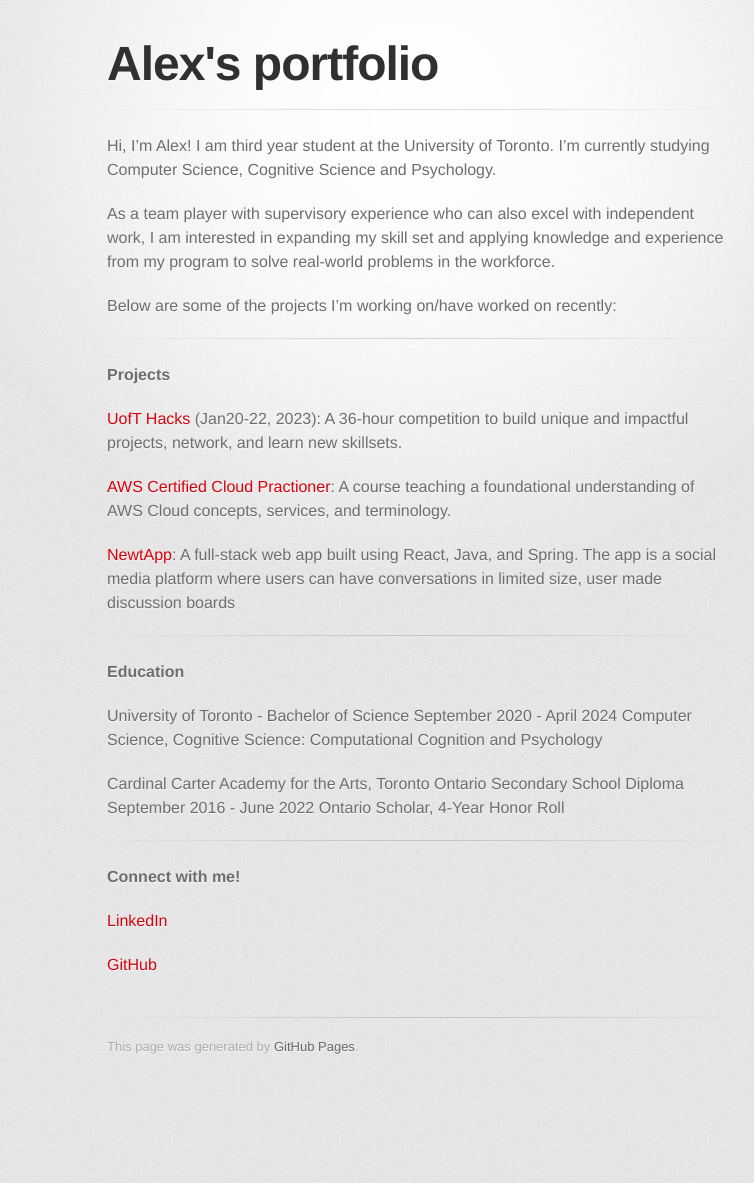
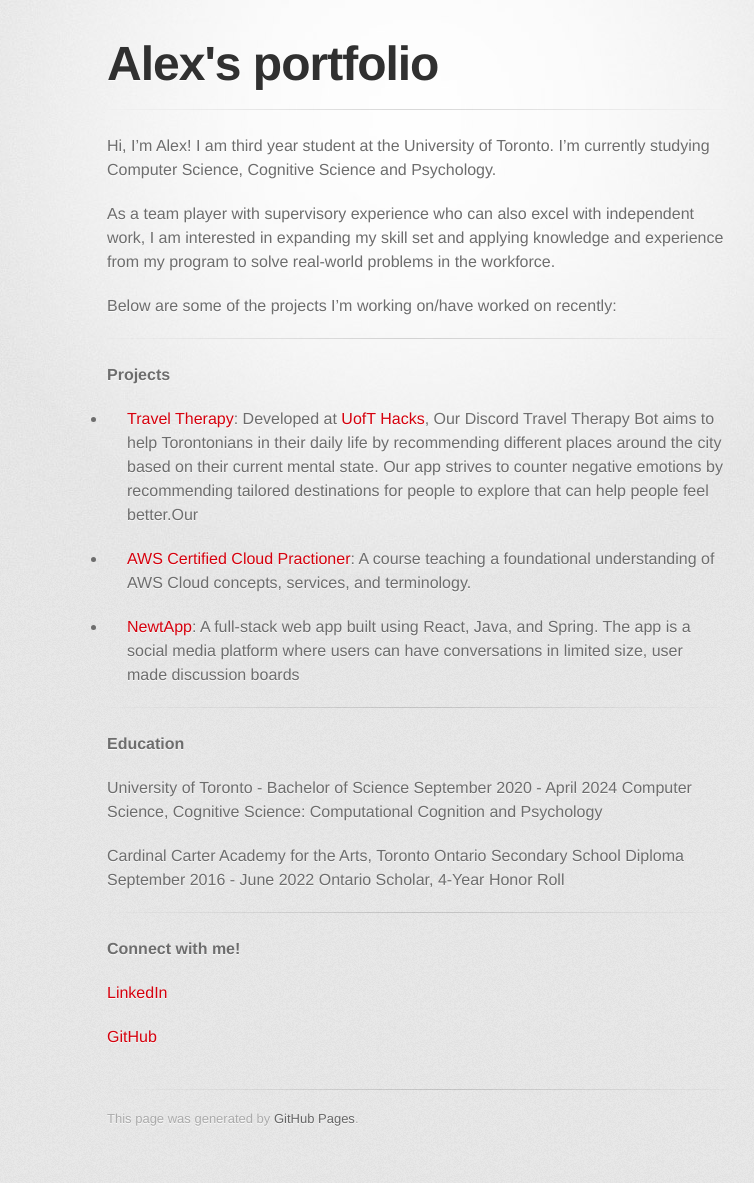
Before and after one commit to alexszokolay/alexszokolay.github.io, a Jekyll site: the page built from index.md, in a window 1280 px wide. Shown: the whole page, without its empty margins (223-977 px from the left). Built offline with Jekyll 4.4.1, drawn with Linux system fonts in a browser that asks for light colours; some web fonts are replaced; our own code applies the rules of GitHub Pages for plain Markdown files; the repository's description, which GitHub fills in, is left out; before the commit the page ends 1111 px from its top, so only the background shows below that.

Commit message:
Update index.md
Add travel therapy thingy

```diff
--- a/index.md
+++ b/index.md
@@ -9,11 +9,11 @@ ___
 
 **Projects**
 
-[UofT Hacks](https://www.uofthacks.com/) (Jan20-22, 2023): A 36-hour competition to build unique and impactful projects, network, and learn new skillsets.
+- [Travel Therapy](https://github.com/alexszokolay/Uoft-ECKS): Developed at [UofT Hacks](https://www.uofthacks.com/), Our Discord Travel Therapy Bot aims to help Torontonians in their daily life by recommending different places around the city based on their current mental state. Our app strives to counter negative emotions by recommending tailored destinations for people to explore that can help people feel better.Our
 
-[AWS Certified Cloud Practioner](https://aws.amazon.com/certification/certified-cloud-practitioner/): A course teaching a foundational understanding of AWS Cloud concepts, services, and terminology.
+- [AWS Certified Cloud Practioner](https://aws.amazon.com/certification/certified-cloud-practitioner/): A course teaching a foundational understanding of AWS Cloud concepts, services, and terminology.
 
-[NewtApp](https://newt.social/): A full-stack web app built using React, Java, and Spring. The app is a social media platform where users can have conversations in limited size, user made discussion boards
+- [NewtApp](https://newt.social/): A full-stack web app built using React, Java, and Spring. The app is a social media platform where users can have conversations in limited size, user made discussion boards
 
 ---
 **Education**
```
